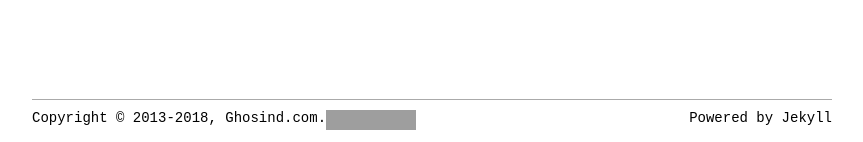
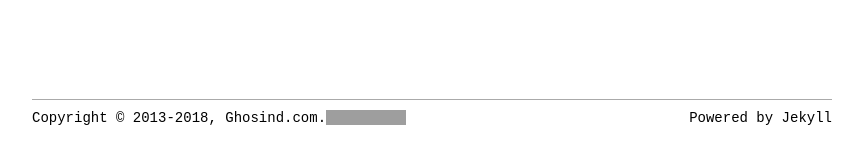
Before and after one commit to ghosind/ghosind.github.io, a Jekyll site: the page built from index.html, in a window 1280 px wide. Shown: the part 762-904 px from the top of the page, without its empty margins (208-1071 px from the left). Built offline with Jekyll 4.4.1, drawn with Linux system fonts in a browser that asks for light colours; the list of posts is cut into pages by our own code; grey boxes are pictures that could not be loaded.

Commit message:
fix style error

```diff
--- a/_includes/footer.html
+++ b/_includes/footer.html
@@ -1,5 +1,5 @@
 <div class="gh-ft-copyright">
   <span class="gh-ft-copyright-text gh-left">Copyright &copy; 2013-{{ site.time | date: '%Y' }}, Ghosind.com.</span>
   <span class="gh-ft-copyright-text gh-right">Powered by <a href="https://jekyllrb.com/">Jekyll</a></span>
-  <a rel="license" href="http://creativecommons.org/licenses/by-nc-sa/4.0/"><img alt="知识共享许可协议" style="border-width:0" src="https://i.creativecommons.org/l/by-nc-sa/4.0/80x15.png" /></a>
+  <a rel="license" href="http://creativecommons.org/licenses/by-nc-sa/4.0/"><img alt="知识共享许可协议" style="border-width:0;width:80px;height:15px;" src="https://i.creativecommons.org/l/by-nc-sa/4.0/80x15.png" /></a>
 </div>
```
